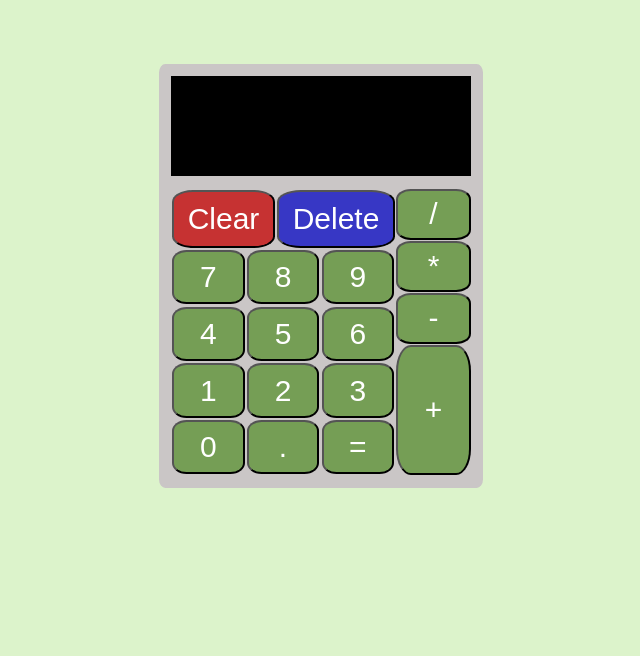
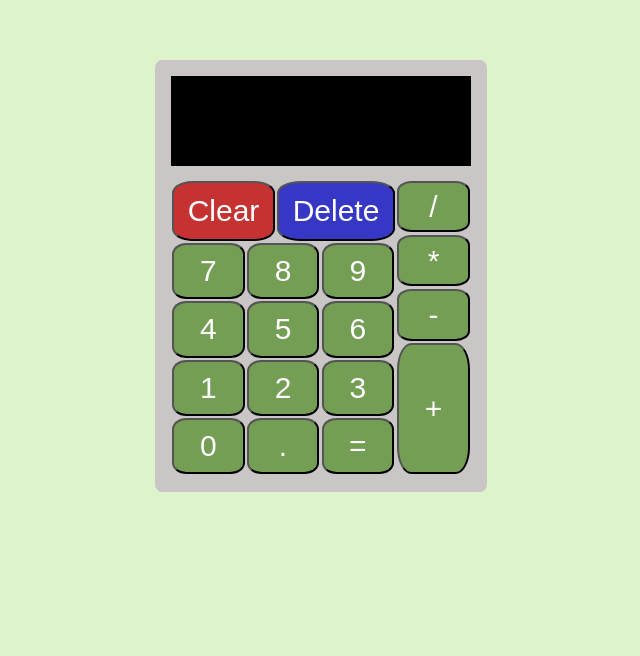
Before and after one commit to hectorgonzalezo/calculator, a plain HTML site: page index.html in a window 1280 px wide. Shown: the part 108-764 px from the top of the page, without its empty margins (319-959 px from the left). Drawn offline with Linux system fonts and the light colour scheme.

Commit message:
Increase gap between buttons

```diff
--- a/index.html
+++ b/index.html
@@ -12,7 +12,7 @@
 </head>
 
 <body>
-    <div id="calculator-div">
+    <div id="calculator">
         <div id="display-area">
             <output id="display"></output>
         </div>
--- a/styles/style.css
+++ b/styles/style.css
@@ -15,9 +15,9 @@ body {
 
 
 
-#calculator-div{
+#calculator{
     border-style: solid;
-    border-width: 1em;
+    border-width: 1rem;
     border-radius: 2%;
     border-color: rgb(202, 198, 198);
     display: flex;
@@ -35,12 +35,12 @@ body {
 #display-area {
     justify-content: center;
     text-align: right;
-    min-height: 100px;
+    min-height: 90px;
     flex: 0;
     align-items: center;
     font-size: 33px;
     border-bottom: solid;
-    border-width: 0.4em;
+    border-width: 0.9rem;
     border-color: rgb(202, 198, 198);
     background-color: rgb(0, 0, 0);
     color: rgba(255, 255, 255, 0.882);
@@ -122,6 +122,7 @@ body {
 
 .operator-button {
     flex: 1;
+    margin: 1.6%;
 }
 
 #numbers-area > button{
@@ -141,7 +142,7 @@ footer {
     width: 100vw;
     gap: 1vw;
     color:rgb(118, 30, 70);
-    font-size: 2em;
+    font-size: 1.5rem;
 }
 
 #github-logo {
```
